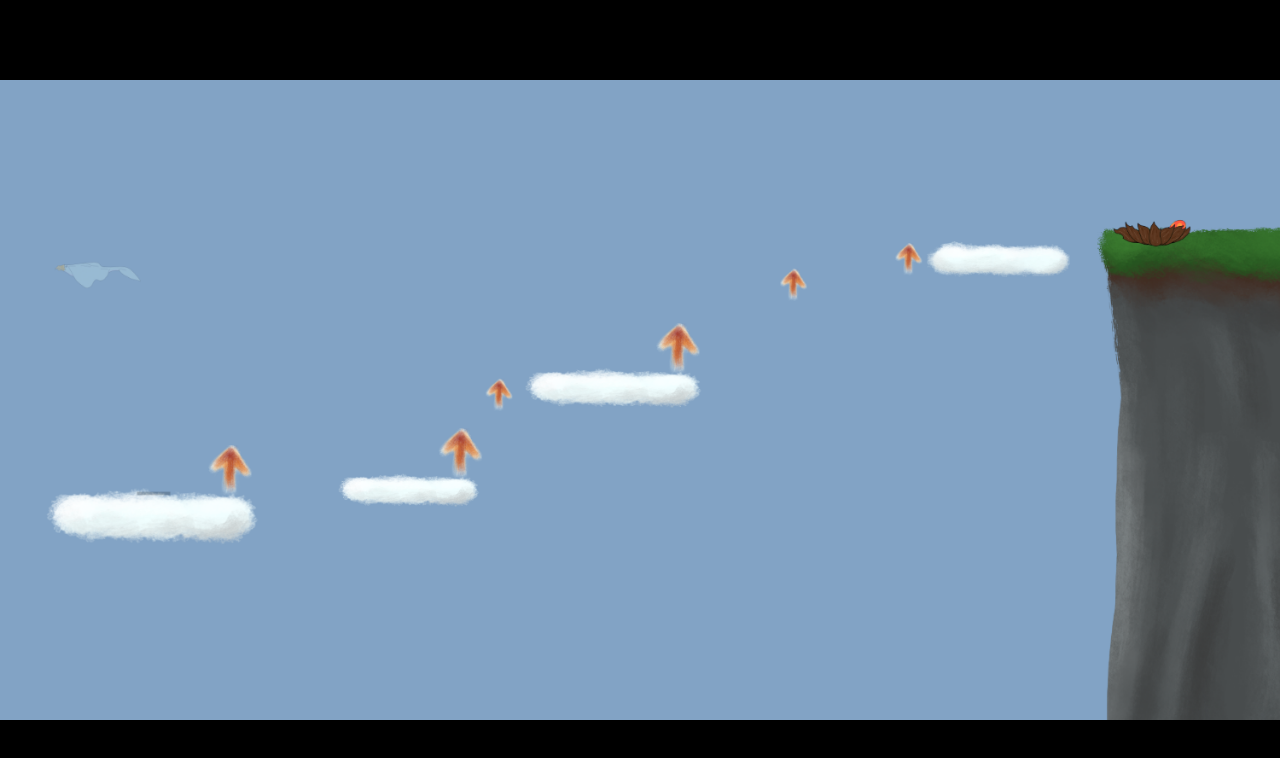
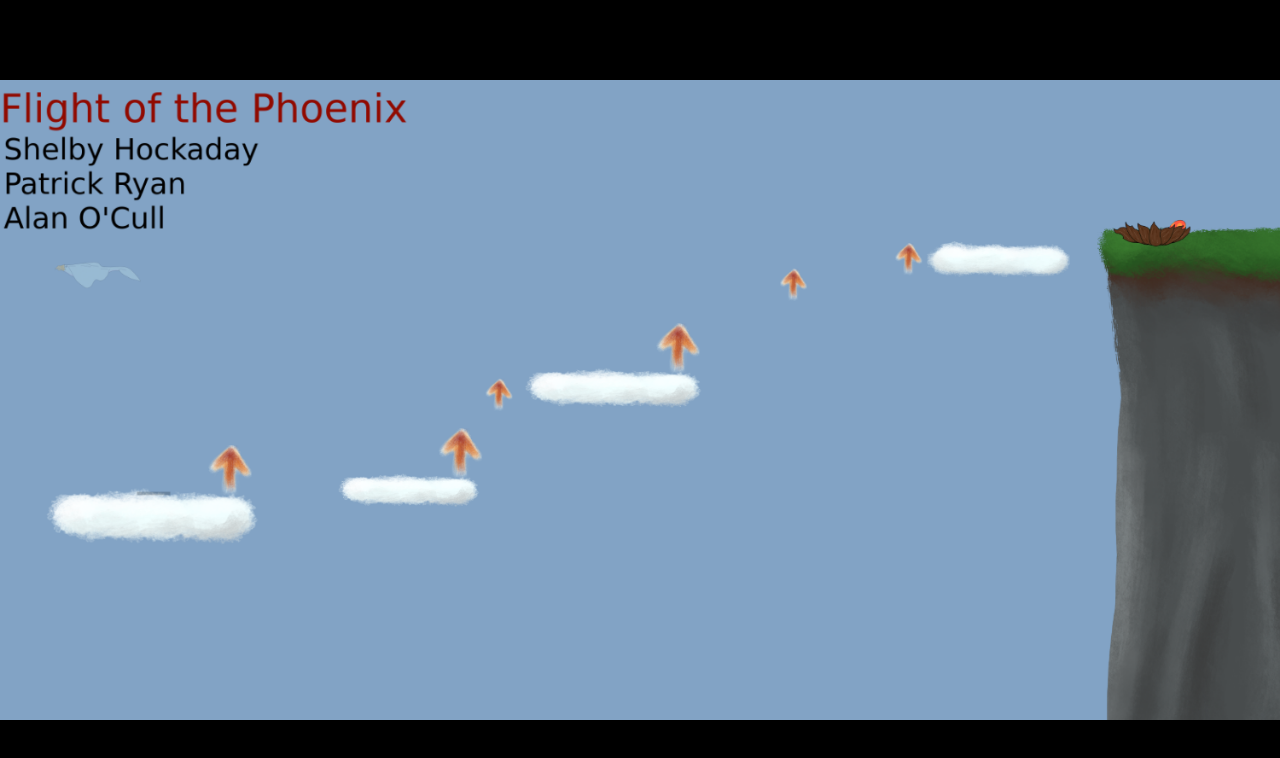
Before and after one commit to arocull/flight-of-phoenix, a plain HTML site: page www/html/index.html in a window 1280 px wide. Drawn offline with Linux system fonts and the light colour scheme.

Commit message:
Simple cleanup for better presentability

```diff
--- a/www/html/scripts/engine.js
+++ b/www/html/scripts/engine.js
@@ -164,7 +164,7 @@ function doFrame(newTime) {
                 level = level.nextLevel;
                 ENGINE_INTERNAL_reset(true);
             } else { // Redirect to end screen
-                const url = window.location.toString().replace('game.html', 'home.html');
+                const url = window.location.toString().replace('index.html', 'home.html');
                 window.location.replace(url);
             }
 
--- a/www/html/scripts/levels.js
+++ b/www/html/scripts/levels.js
@@ -35,6 +35,9 @@ TEXTURE_wind_horizontal.src = 'images/effects/background_wind.png';
 
 const TEXTURE_indicator = new Image(216, 216);
 TEXTURE_indicator.src = 'images/sprites/indicator1.png';
+
+const TEXTURE_credits = new Image(1024, 386);
+TEXTURE_credits.src = 'images/sprites/credits.png';
 
 /**
  * @function pickRandomTexture
@@ -114,7 +117,12 @@ tutorialA.setupBackground = function () {
     ind5.sprite = TEXTURE_indicator;
     ind6.sprite = TEXTURE_indicator;
 
-    background.push(ind1, ind2, ind3, ind4, ind5, ind6);
+    const creditsScale = new Vector(1.024 * 16, 0.386 * 16);
+    const creditsPosition = new Vector(creditsScale.x / 2, 25 - creditsScale.y / 2);
+    const credits = new Prop(creditsPosition, creditsScale, false);
+    credits.sprite = TEXTURE_credits;
+
+    background.push(ind1, ind2, ind3, ind4, ind5, ind6, credits);
 }
 
 
```
Also changed, not shown: www/html/feedback.html (+3 -3 lines), www/html/home.html (+1 -1 lines), readme.md, www/html/images/sprites/credits.png (added), www/html/index.html (renamed from www/html/game.html).
